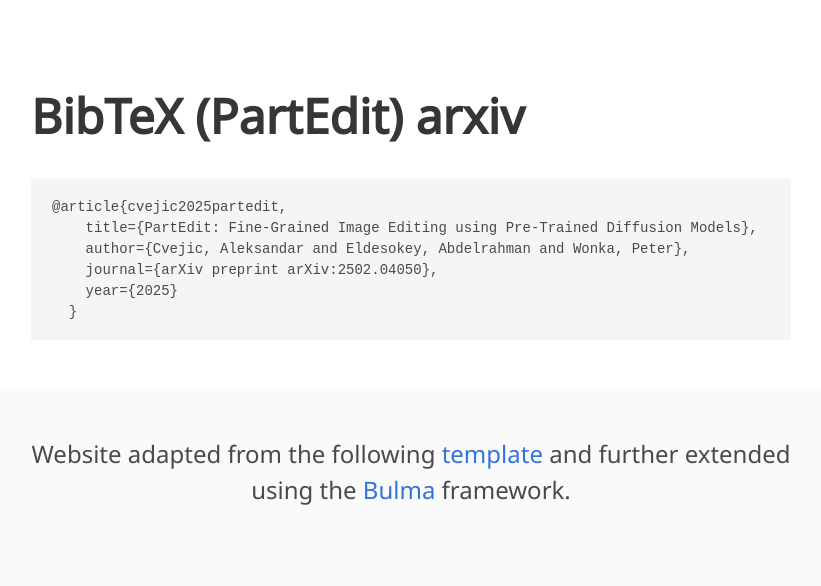
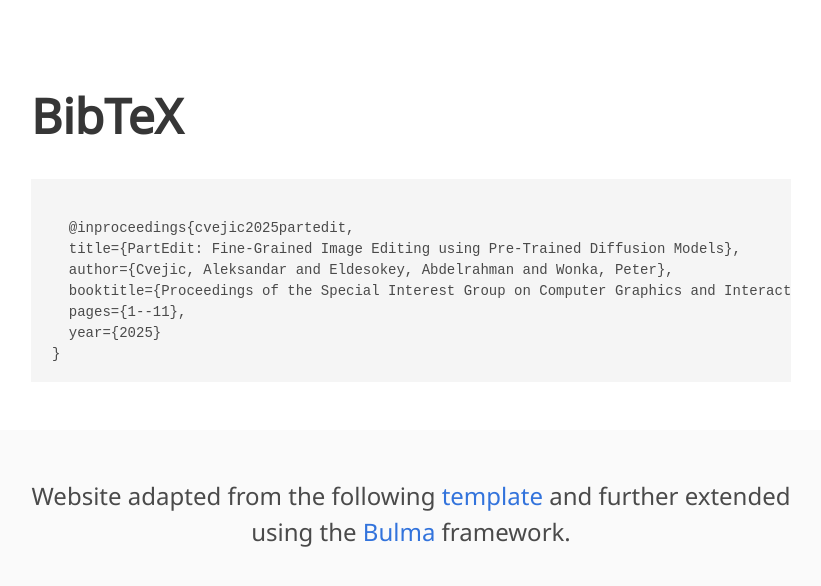
Before and after one commit to Gorluxor/part-edit, a plain HTML site: page index.html in a window 1280 px wide. Shown: the part 6829-7415 px from the top of the page, without its empty margins (229-1050 px from the left). Drawn offline with nearby package versions, Linux system fonts and the light colour scheme; some icons are missing; a web font is replaced by a local one.

Commit message:
update reference

```diff
--- a/index.html
+++ b/index.html
@@ -886,13 +886,15 @@
   <div class="container content">
     <div class="columns is-centered">
       <div class="column is-two-thirds has-text-justified">
-        <h2 >BibTeX (PartEdit) arxiv</h2>
-<pre><code>@article{cvejic2025partedit,
-    title={PartEdit: Fine-Grained Image Editing using Pre-Trained Diffusion Models},
-    author={Cvejic, Aleksandar and Eldesokey, Abdelrahman and Wonka, Peter},
-    journal={arXiv preprint arXiv:2502.04050},
-    year={2025}
-  }
+        <h2 >BibTeX</h2>
+<pre><code>
+  @inproceedings{cvejic2025partedit,
+  title={PartEdit: Fine-Grained Image Editing using Pre-Trained Diffusion Models},
+  author={Cvejic, Aleksandar and Eldesokey, Abdelrahman and Wonka, Peter},
+  booktitle={Proceedings of the Special Interest Group on Computer Graphics and Interactive Techniques Conference Conference Papers},
+  pages={1--11},
+  year={2025}
+}
 </code></pre>
       </div>
     </div>
```
